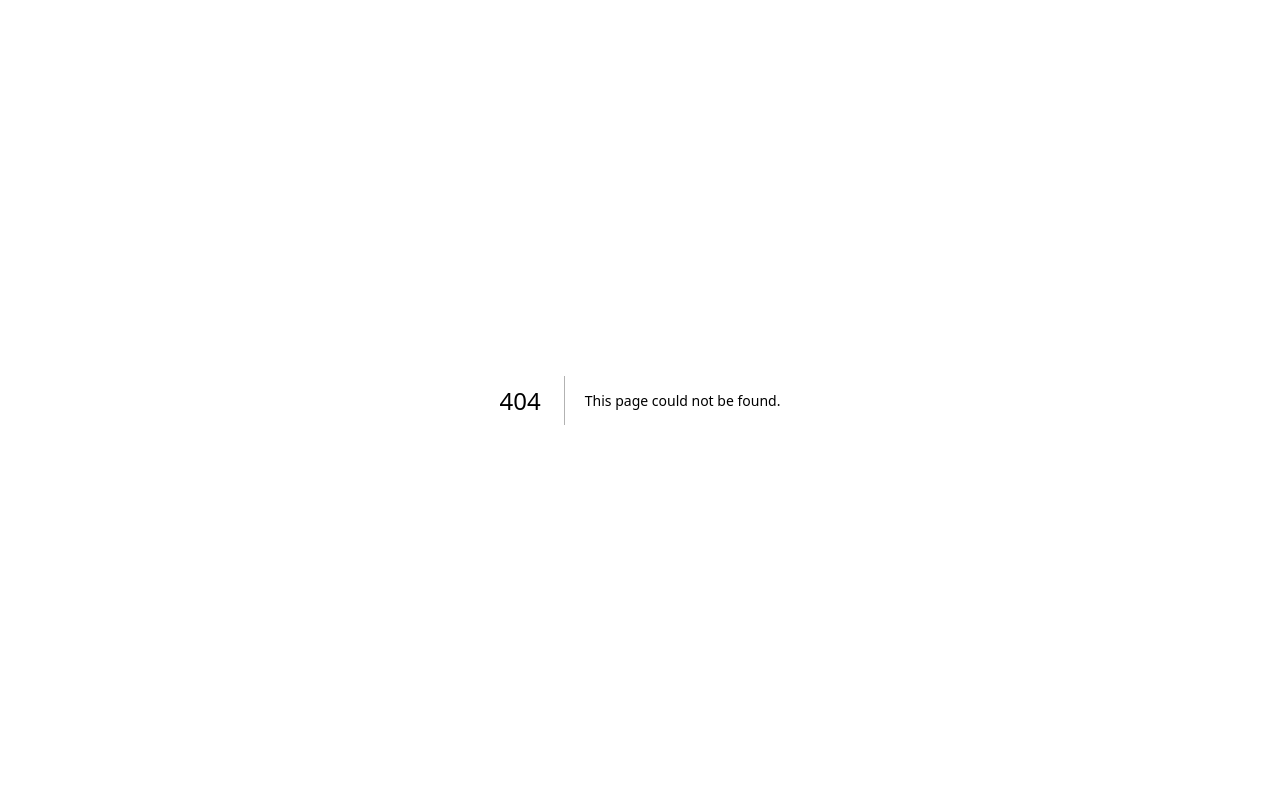
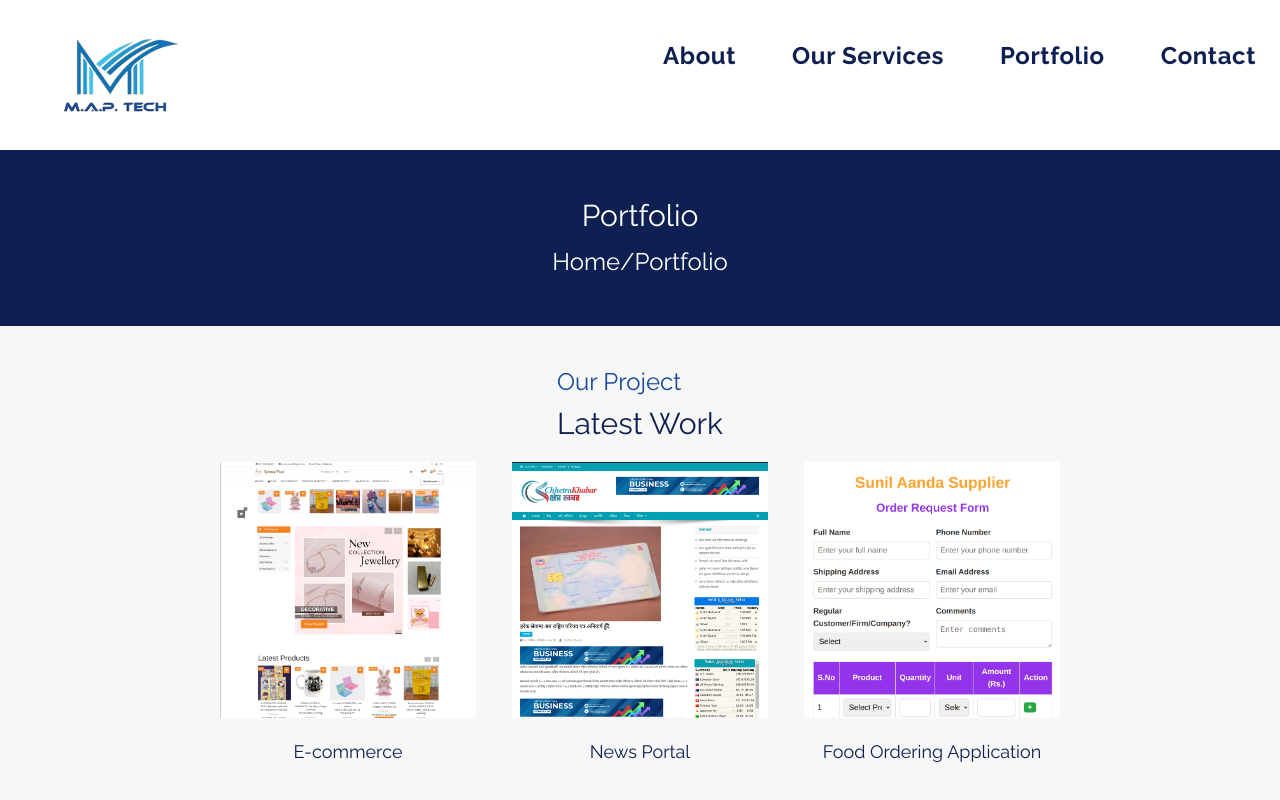
Before and after one commit to theaavashh/map-tech, a Next.js app: page /portfolio in a window 1280 px wide. Before the commit this address had no page. Shown: the top 800 px of the page. Built offline with nearby package versions, Linux system fonts and the light colour scheme.

Commit message:
feat (page): portfolio  page added

```diff
--- /dev/null
+++ b/app/(pages)/portfolio/page.tsx
@@ -0,0 +1,21 @@
+/*
+import package from react
+*/
+import React from 'react';
+
+/*
+import needed components
+*/
+import BreadCrumb from '@/components/BreadCrumb';
+import Project from '@/components/Project';
+
+const Portfolios = () => {
+  return (
+    <div>
+      <BreadCrumb title="Portfolio" desc="Home/Portfolio" />
+      <Project />
+    </div>
+  );
+};
+
+export default Portfolios;
```
